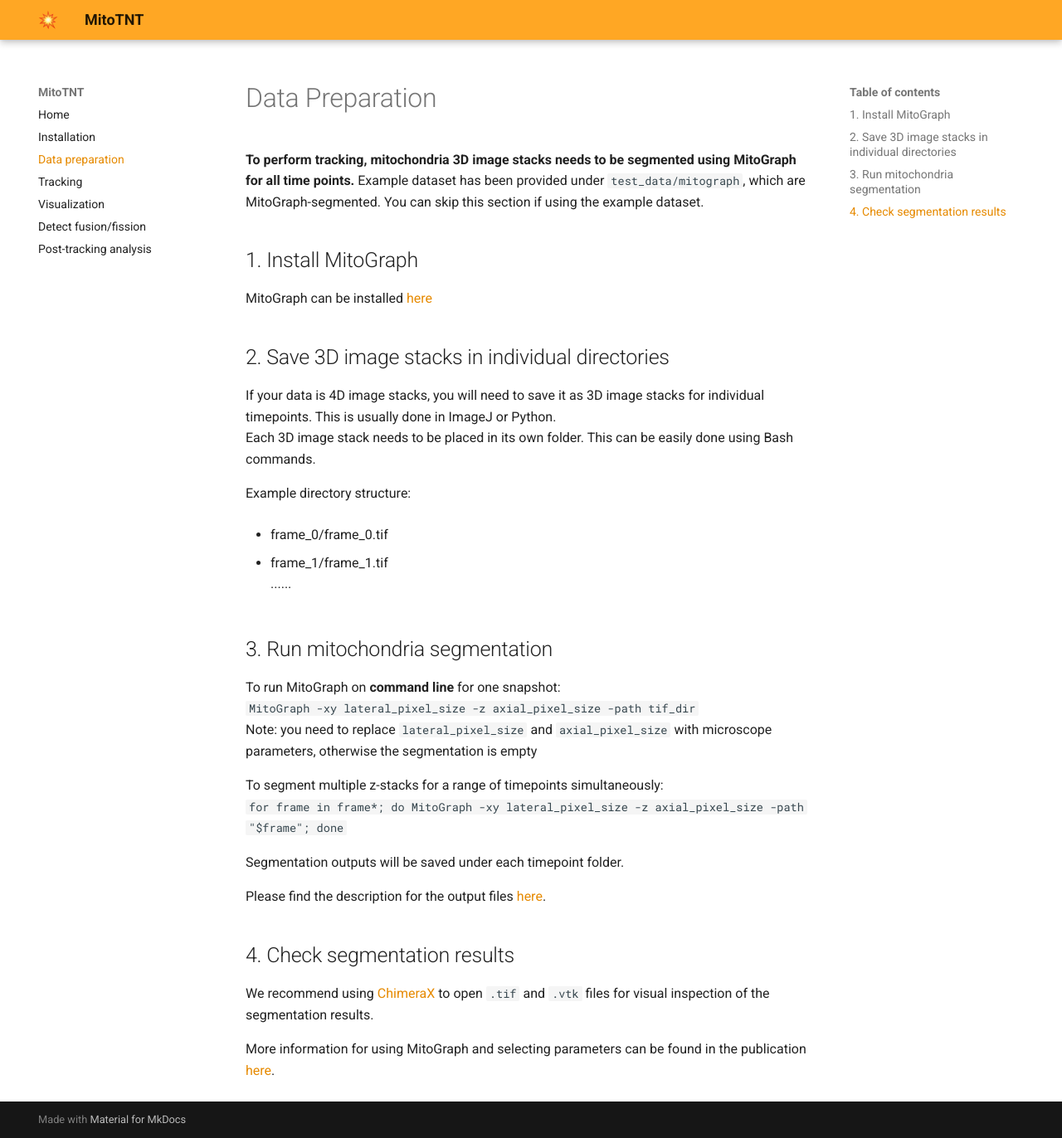
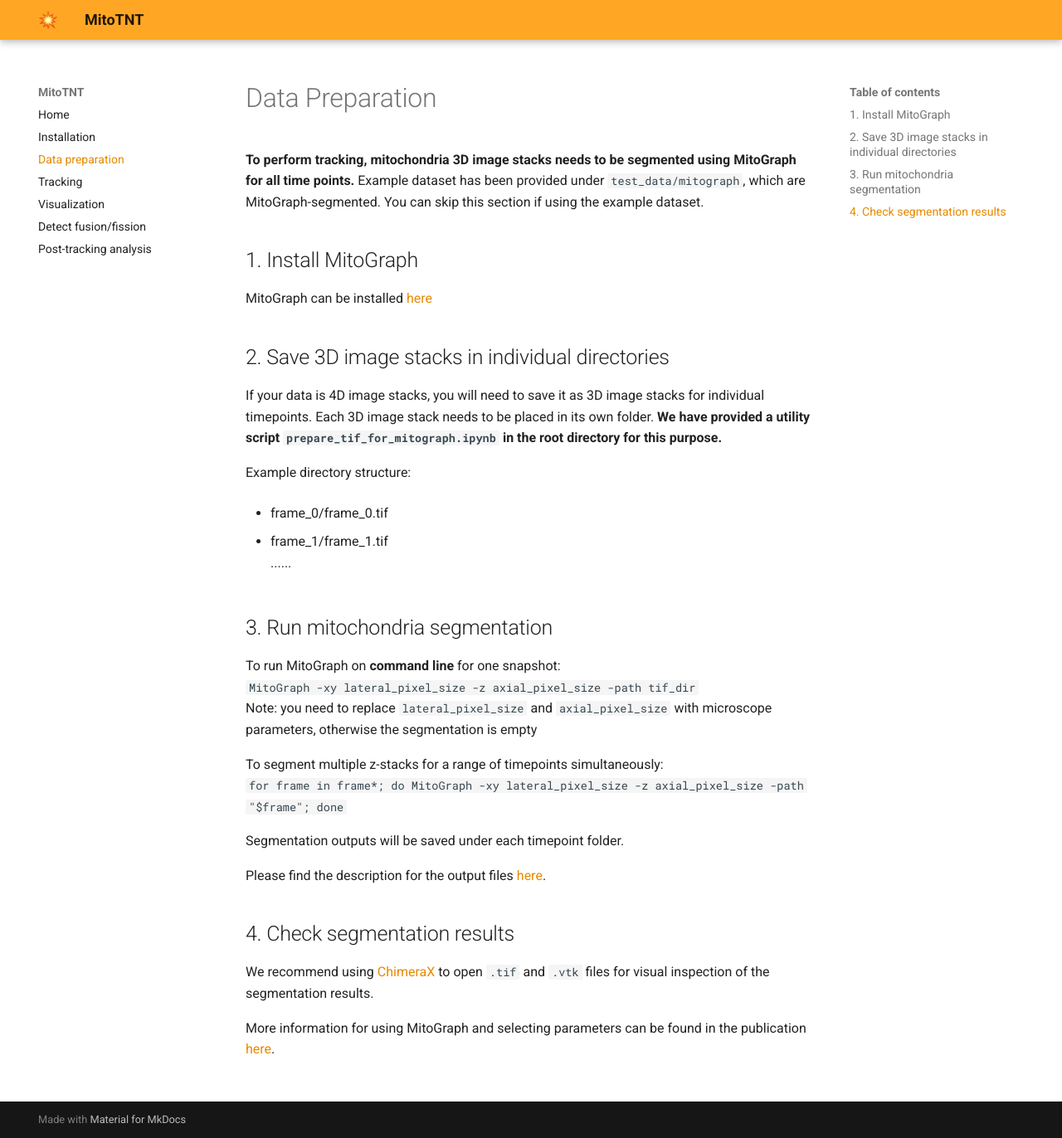
Before and after one commit to pylattice/MitoTNT, an MkDocs documentation site: the page built from docs/2_data_preparation.md, in a window 1280 px wide and 1372 px high. Shown: the whole window at 83% size. Built offline with MkDocs 1.6.1 and Material for MkDocs 9.7.7, drawn with Linux system fonts in a browser that asks for light colours.

Commit message:
Update 2_data_preparation.md

```diff
--- a/docs/2_data_preparation.md
+++ b/docs/2_data_preparation.md
@@ -6,8 +6,9 @@
 MitoGraph can be installed [here](https://github.com/vianamp/MitoGraph/#how-to-install)
 
 ## 2. Save 3D image stacks in individual directories
-If your data is 4D image stacks, you will need to save it as 3D image stacks for individual timepoints. This is usually done in ImageJ or Python.
-Each 3D image stack needs to be placed in its own folder. This can be easily done using Bash commands.
+If your data is 4D image stacks, you will need to save it as 3D image stacks for individual timepoints.
+Each 3D image stack needs to be placed in its own folder.
+**We have provided a utility script `prepare_tif_for_mitograph.ipynb ` in the root directory for this purpose.**
 
 Example directory structure:
 
```
